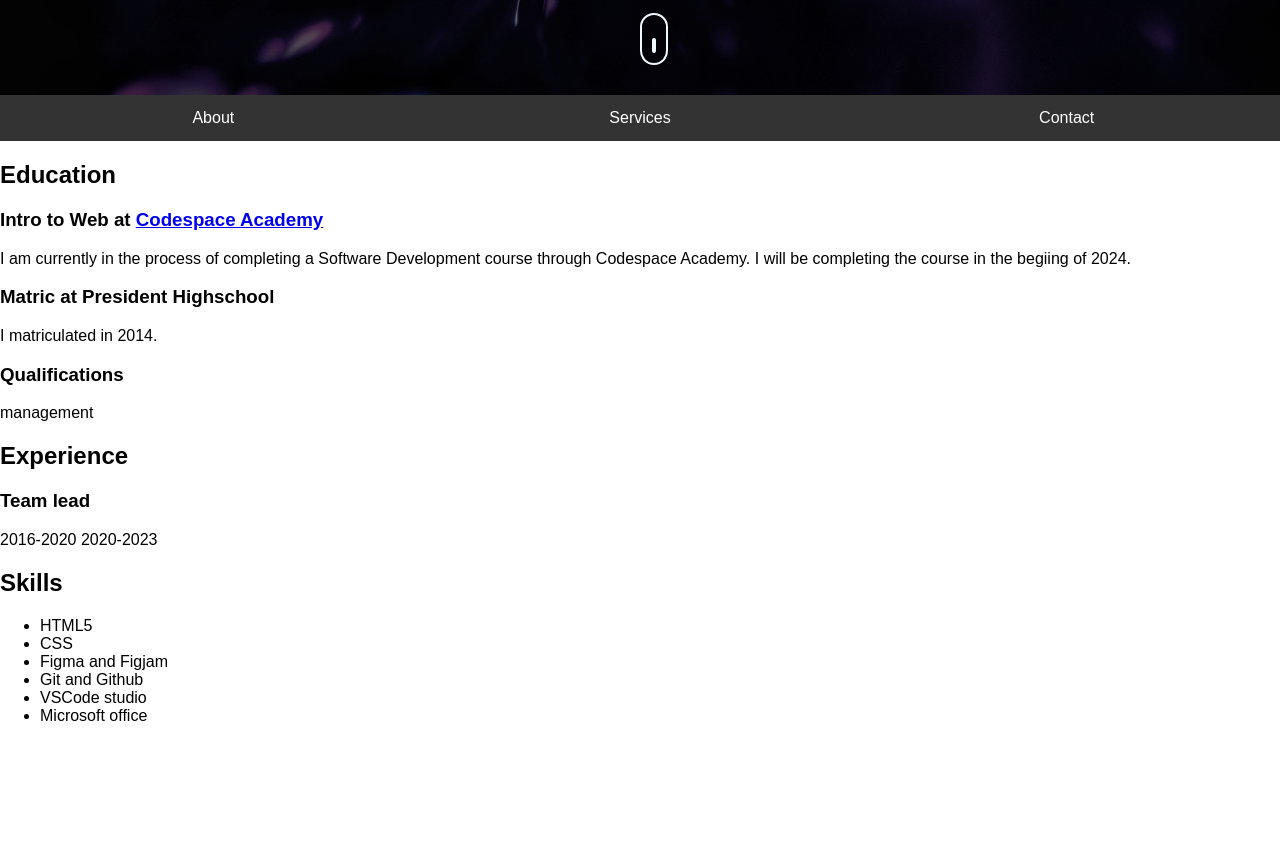
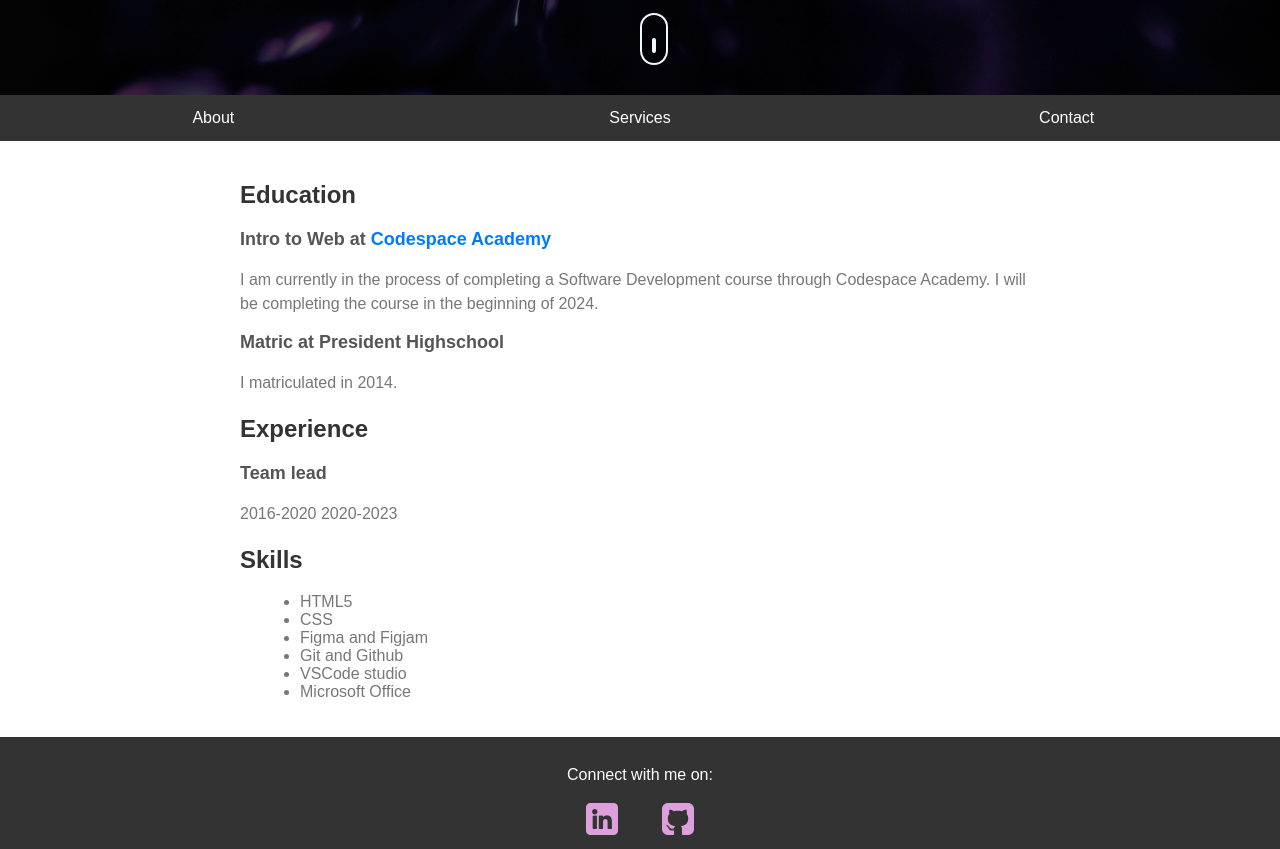
Before and after one commit to Hey-Claudia/digital-resume, a plain HTML site: page index.html in a window 1280 px wide. Shown: the part 705-1554 px from the top of the page. Before the commit the page ends 1446 px from the top, so only its background shows below. Drawn offline with Linux system fonts and the light colour scheme.

Commit message:
Added footer, icons & links

```diff
--- a/index.html
+++ b/index.html
@@ -41,31 +41,23 @@
         <h3>
           Intro to Web at
           <a href="https://www.codespace.co.za/" target="_blank"
-            >Codespace Academy</a>
+            >Codespace Academy</a
+          >
         </h3>
         <p>
           I am currently in the process of completing a Software Development
           course through Codespace Academy. I will be completing the course in
-          the begiing of 2024.
+          the beginning of 2024.
         </p>
         <h3>Matric at President Highschool</h3>
         <p>I matriculated in 2014.</p>
       </section>
 
       <section>
-        <h3>Qualifications</h3>
-        <p>
-          management
-        </p>
-      </section>
-
-      <section>
         <h2 id="Experience">Experience</h2>
         <h3>Team lead</h3>
-        <p>
-          2016-2020
-          2020-2023
-        </p>
+        <p>2016-2020 2020-2023</p>
+      </section>
 
       <section>
         <h2 id="Skills">Skills</h2>
@@ -75,12 +67,17 @@
           <li>Figma and Figjam</li>
           <li>Git and Github</li>
           <li>VSCode studio</li>
-          <li>Microsoft office </li>
+          <li>Microsoft Office</li>
         </ul>
       </section>
     </div>
 
-    <!-------------ABOUT-------------->
-    <div class="about container"
+    <!-------------FOOTER SECTION-------------->
+    <footer>
+      <p>Connect with me on:</p>
+      <span class="icon-links">
+        <a href="https://www.linkedin.com/in/your-linkedin-profile" target="_blank"> <img src="Images/linkedin.png" alt="Linkedin" </a>
+    </span>
+      <a href="https://github.com/Hey-Claudia" target="_blank"><img src="Images/github-sign.png" alt="Github">
   </body>
 </html>
--- a/stylesheet.css
+++ b/stylesheet.css
@@ -70,7 +70,6 @@ body {
 }
 
 /*NAVBAR SECTION*/
-
 ul.navbar {
   list-style-type: none;
   margin: 0;
@@ -96,3 +95,67 @@ li.nav-item a:hover {
   background-color: #ddd;
   color: black;
 }
+
+/*MAIN BODY SECTION*/
+.main-body {
+  max-width: 800px;
+  margin: 0 auto;
+  padding: 20px;
+  font-family: Arial, sans-serif;
+}
+
+h2 {
+  color: #333;
+  font-size: 24px;
+}
+
+h3 {
+  color: #555;
+  font-size: 18px;
+  margin-top: 10px;
+}
+
+a {
+  color: #007bff;
+  text-decoration: none;
+}
+
+p {
+  color: #777;
+  line-height: 1.5;
+}
+
+ul {
+  list-style-type: disc;
+  margin-left: 20px;
+  color: #777;
+}
+
+section#Experience h3 {
+  margin-top: 20px;
+}
+
+section#Skills ul {
+  margin-top: 10px;
+}
+
+section#Skills li {
+  margin-bottom: 5px;
+}
+
+
+/*FOOTER SECTION*/
+footer {
+  background-color: #333;
+  color: #fff;
+  padding: 10px 0;
+  text-align: center;
+}
+
+footer a {
+  margin: 0 10px;
+}
+
+footer p {
+  color: #fff;
+}
```
Also changed, not shown: Images/github-sign.png (added), Images/linkedin.png (added).
